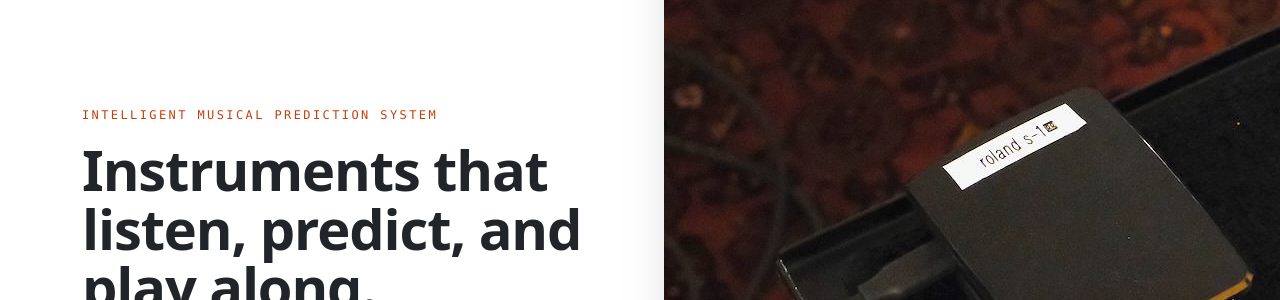
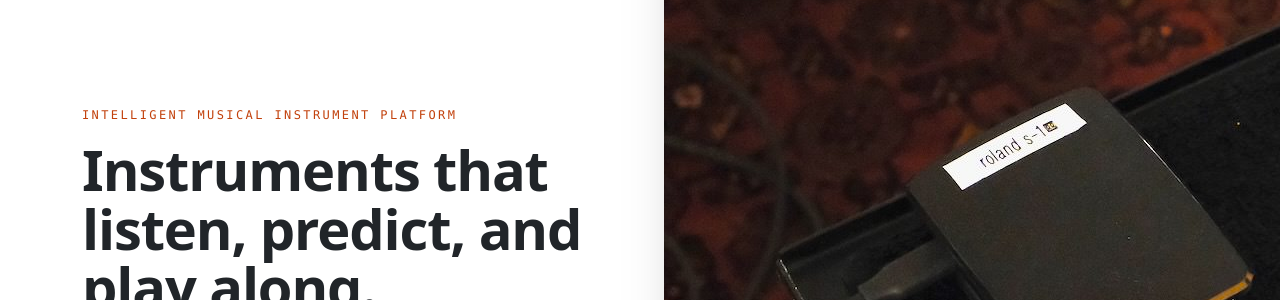
Before and after one commit to cpmpercussion/impsy-homepage, a Jekyll site: the page built from index.md, in a window 1280 px wide and 900 px high. Shown: the part 446-746 px from the top of the window. Built offline with Jekyll 4.4.1, drawn with Linux system fonts in a browser that asks for light colours.

Commit message:
neaten up prose

```diff
--- a/index.md
+++ b/index.md
@@ -1,6 +1,6 @@
 ---
 layout: home
-title: IMPSY — Intelligent Musical Prediction System
+title: IMPSY — Intelligent Musical Instrument Platform
 description: A research toolkit for building intelligent musical instruments with mixture density recurrent neural networks. Runs on Raspberry Pi, talks OSC, MIDI, serial, and the web.
 permalink: /
 image: /assets/img/impsy-s1-soundout.jpg
@@ -10,7 +10,7 @@ image: /assets/img/impsy-s1-soundout.jpg
   <div class="container">
     <div class="row align-items-center g-5">
       <div class="col-lg-6">
-        <p class="hero-eyebrow mb-3">Intelligent Musical Prediction System</p>
+        <p class="hero-eyebrow mb-3">Intelligent Musical Instrument Platform</p>
         <h1 class="display-4 mb-3">Instruments that listen, predict, and play along.</h1>
         <p class="hero-lede mb-4">
           IMPSY is a research toolkit for building intelligent musical instruments using
```
